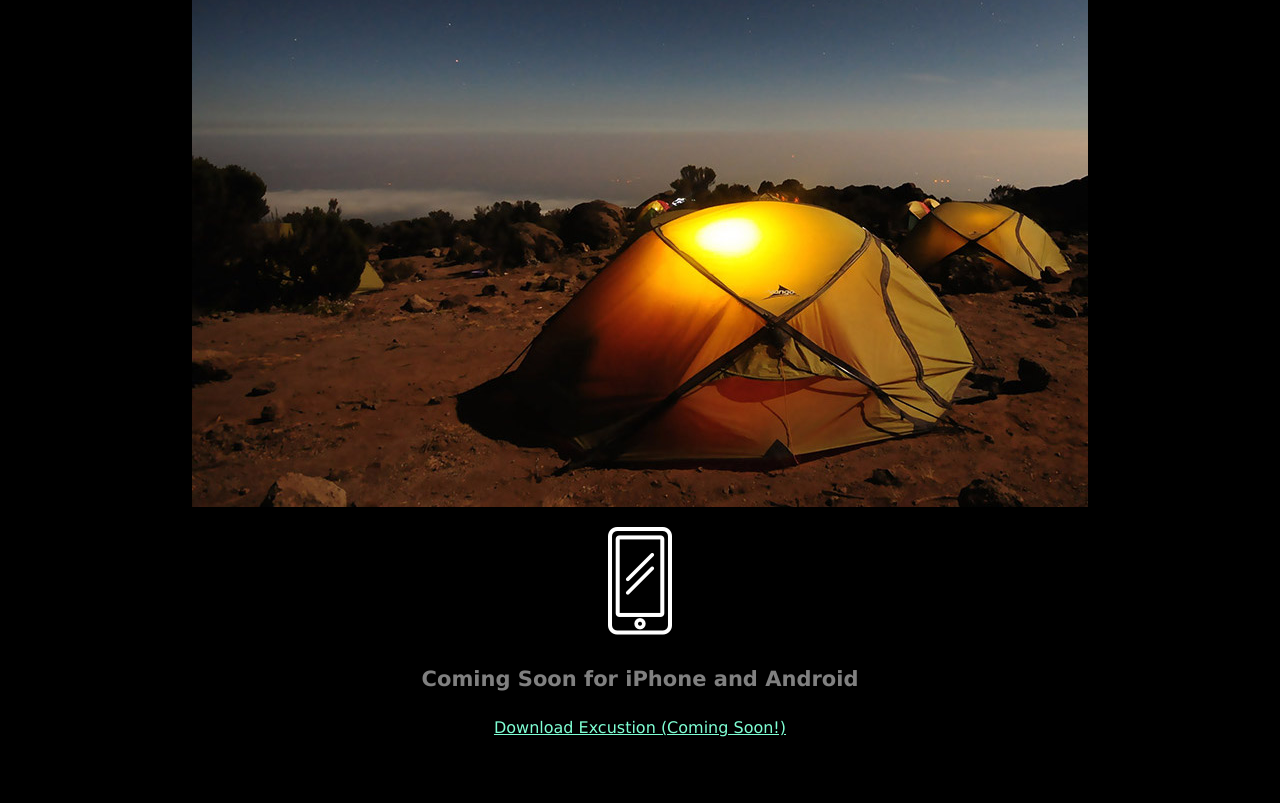
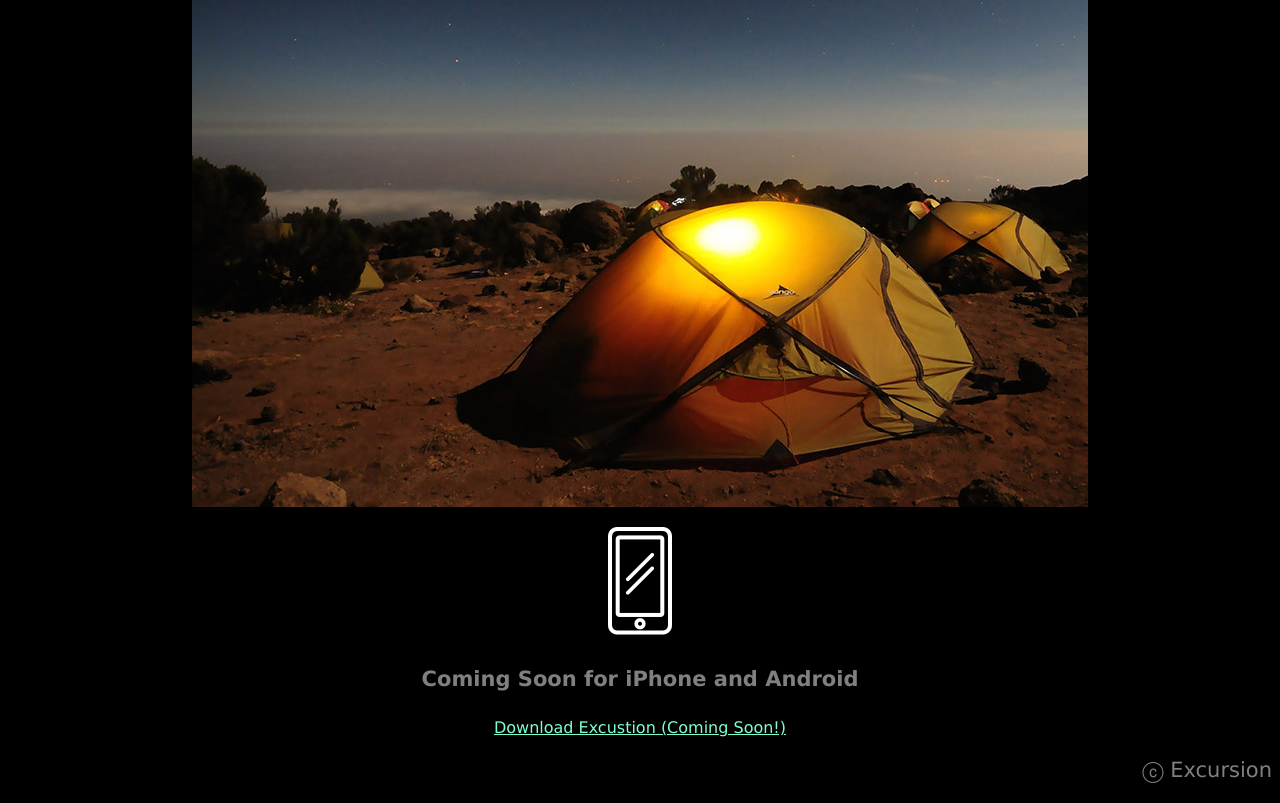
Before and after one commit to ViLutsenko/excursion, a plain HTML site: page index.html in a window 1280 px wide. Shown: the part 505-1308 px from the top of the page. Before the commit the page ends 1258 px from the top, so only its background shows below. Drawn offline with Linux system fonts and the light colour scheme.

Commit message:
final push

```diff
--- a/index.html
+++ b/index.html
@@ -21,5 +21,6 @@
 
 		<h4 class="header--subheader">Coming Soon for iPhone and Android</h4>
 		<p><a class="link--cta" href="#">Download Excustion (Coming Soon!)</a></p>
+		<p class="footer--copyright">ⓒ Excursion</p>
 
 </html>
--- a/resources/css/style.css
+++ b/resources/css/style.css
@@ -27,3 +27,10 @@ body {
 	font-size: 16px;
 	color: aquamarine;
 }
+
+/* FOOTER */
+.footer--copyright{
+	font-size: 21px;
+	color: grey;
+	text-align: right;
+}
```
